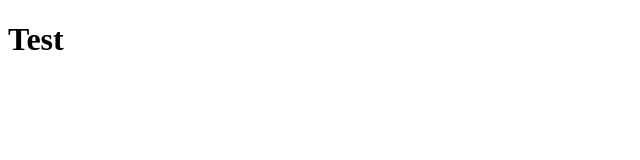
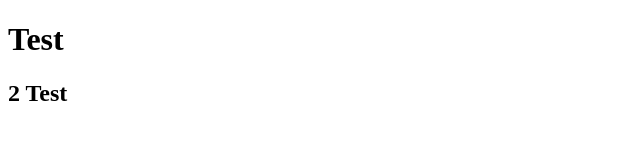
Before and after one commit to roboitit/fork_test, a plain HTML site: page index.Html in a window 1280 px wide. Shown: the full height of the page, 0-640 px from the left. Drawn offline with Linux system fonts and the light colour scheme.

Commit message:
test commit 2  fork

```diff
--- a/index.Html
+++ b/index.Html
@@ -9,5 +9,7 @@
 
     <h1>Test</h1>
 
+    <h2>2 Test</h2>
+
 </body>
 </html>
```
